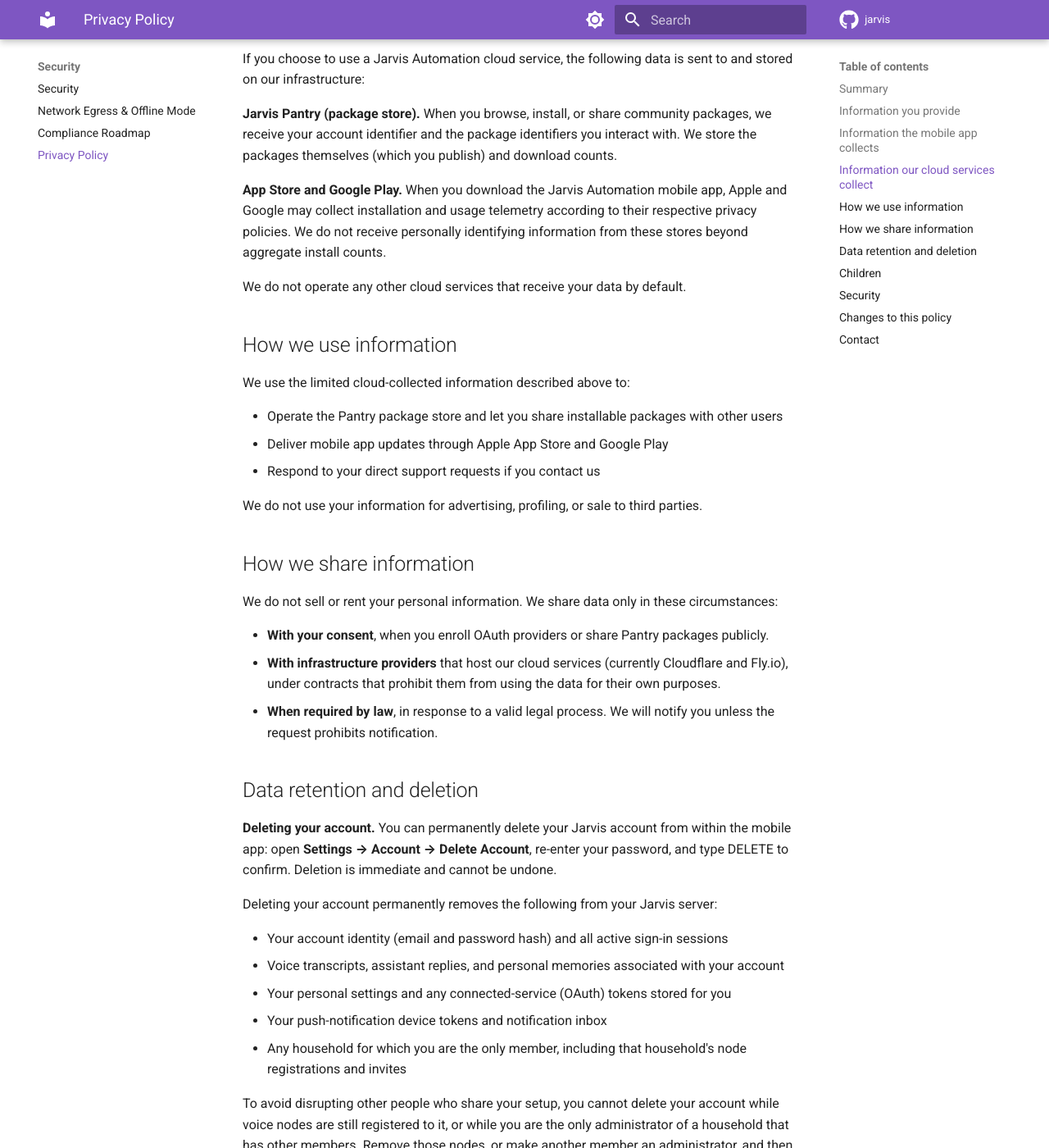
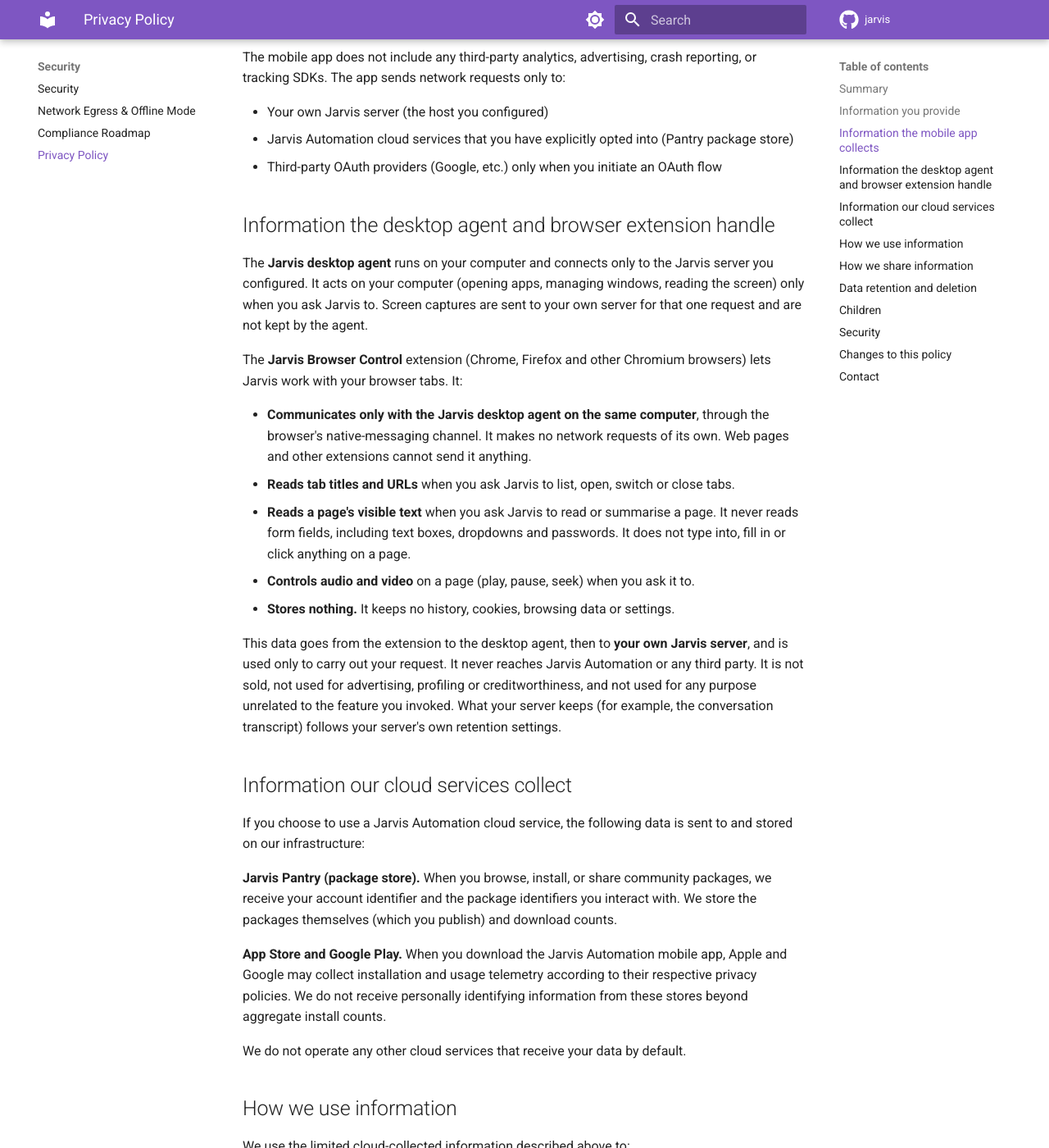
Before and after one commit to alexberardi/jarvis-docs, an MkDocs documentation site: the page built from docs/security/privacy-policy.md, in a window 1280 px wide and 1400 px high, scrolled down 2222 px. Shown: the whole window at 82% size. Built offline with MkDocs 1.6.1 and Material for MkDocs 9.7.7, drawn with Linux system fonts in a browser that asks for light colours; comment, search, counter and statistics services are not loaded; some of the changed text lies outside the part shown.

Commit message:
docs(privacy): cover the desktop agent and the Browser Control extension (#179)
Claude-Session: https://claude.ai/code/session_01P4oCx9oioeXxG4UmksZYKf

Co-authored-by: Claude Opus 5.5 <noreply@anthropic.com>

```diff
--- a/docs/security/privacy-policy.md
+++ b/docs/security/privacy-policy.md
@@ -1,8 +1,8 @@
 # Privacy Policy
 
-**Last updated:** July 13, 2026
+**Last updated:** October 12, 2026
 
-This privacy policy describes how Jarvis Automation ("we", "us", "Jarvis") handles information collected through the Jarvis platform, including the **Jarvis Automation** mobile app, the self-hosted backend services, and optional cloud services.
+This privacy policy describes how Jarvis Automation ("we", "us", "Jarvis") handles information collected through the Jarvis platform, including the **Jarvis Automation** mobile app, the **Jarvis desktop agent** and the **Jarvis Browser Control** browser extension, the self-hosted backend services, and optional cloud services.
 
 Jarvis is **self-hosted by default**. Most data flows in Jarvis never reach servers operated by us — they stay on hardware you own and operate. This policy distinguishes between the two cases.
 
@@ -18,8 +18,11 @@ Jarvis is **self-hosted by default**. Most data flows in Jarvis never reach serv
 | Google account data (Calendar, Drive, Gmail, Nest) | Google, then your own server | Only when you enroll OAuth |
 | Local network scan results (Wi-Fi SSIDs, device IPs) | Your device only | During node provisioning |
 | Camera images (QR codes) | Your device only (transient) | During node pairing |
+| Browser tab titles and URLs (Browser Control extension) | Your own server, via the desktop agent on your computer | Only when you ask Jarvis to do something with your tabs |
+| Visible page text (Browser Control extension) | Your own server, via the desktop agent on your computer | Only when you ask Jarvis to read or act on a page |
+| Screen captures (desktop agent, "read the screen") | Your own server | Only when you ask Jarvis to read your screen |
 
-We do not sell your data. We do not run analytics on the mobile app or the self-hosted backend.
+We do not sell your data. We do not run analytics on the mobile app, the desktop agent, the browser extension or the self-hosted backend.
 
 ## Information you provide
 
@@ -48,6 +51,32 @@ The mobile app does not include any third-party analytics, advertising, crash re
 - Your own Jarvis server (the host you configured)
 - Jarvis Automation cloud services that you have explicitly opted into (Pantry package store)
 - Third-party OAuth providers (Google, etc.) only when you initiate an OAuth flow
+
+## Information the desktop agent and browser extension handle
+
+The **Jarvis desktop agent** runs on your computer and connects only to the Jarvis server you
+configured. It acts on your computer (opening apps, managing windows, reading the screen) only
+when you ask Jarvis to. Screen captures are sent to your own server for that one request and
+are not kept by the agent.
+
+The **Jarvis Browser Control** extension (Chrome, Firefox and other Chromium browsers) lets
+Jarvis work with your browser tabs. It:
+
+- **Communicates only with the Jarvis desktop agent on the same computer**, through the
+  browser's native-messaging channel. It makes no network requests of its own. Web pages and
+  other extensions cannot send it anything.
+- **Reads tab titles and URLs** when you ask Jarvis to list, open, switch or close tabs.
+- **Reads a page's visible text** when you ask Jarvis to read or summarise a page. It never
+  reads form fields, including text boxes, dropdowns and passwords. It does not type into,
+  fill in or click anything on a page.
+- **Controls audio and video** on a page (play, pause, seek) when you ask it to.
+- **Stores nothing.** It keeps no history, cookies, browsing data or settings.
+
+This data goes from the extension to the desktop agent, then to **your own Jarvis server**, and
+is used only to carry out your request. It never reaches Jarvis Automation or any third party.
+It is not sold, not used for advertising, profiling or creditworthiness, and not used for any
+purpose unrelated to the feature you invoked. What your server keeps (for example, the
+conversation transcript) follows your server's own retention settings.
 
 ## Information our cloud services collect
 
```
